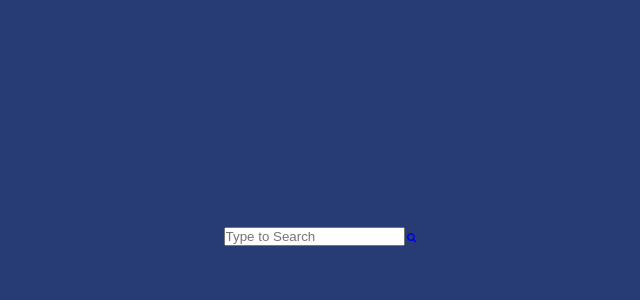
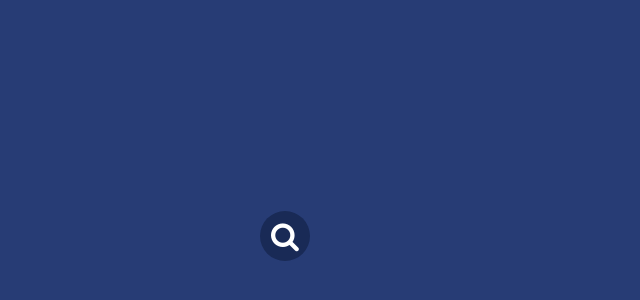
Before and after one commit to krmukesh1/Hidden_Search_Button, a plain HTML site: page index.html in a window 1280 px wide. Shown: the part 164-464 px from the top of the page, without its empty margins (320-960 px from the left). Drawn offline with Linux system fonts and the light colour scheme.

Commit message:
added codes

```diff
--- a/index.html
+++ b/index.html
@@ -13,7 +13,7 @@
   <body>
     <div class="searchBox">
       <input type="text" class="searchText" placeholder="Type to Search" />
-      <a href="#" class="searchBtn"> <i class="fa fa-search"></i> </a>
+      <a href="#" class="searchBtn"> <i class="fa fa-search fa-3x"></i> </a>
     </div>
   </body>
 </html>
--- a/style.css
+++ b/style.css
@@ -13,3 +13,43 @@ body {
   align-items: center;
   justify-content: center;
 }
+a,
+a:hover {
+  text-decoration: none;
+}
+.searchBox {
+  position: relative;
+  display: flex;
+  align-items: center;
+  justify-content: center;
+}
+.searchText {
+  width: 0rem;
+  border-radius: 5rem;
+  border: none;
+  outline: none;
+  transition: all 0.2s linear;
+}
+.searchText:focus {
+  outline: none;
+}
+.searchBtn {
+  width: 5rem;
+  height: 5rem;
+  background-color: #192a56;
+  color: #fff;
+  right: 1rem;
+  position: absolute;
+  display: grid;
+  place-items: center;
+  border-radius: 50%;
+}
+.searchBox:hover > .searchText {
+  width: 25rem;
+  padding: 2rem;
+  box-shadow: 0 2rem 2rem -1.5rem rgba(0, 0, 0, 0.5);
+}
+.searchBox:hover > .searchBtn {
+  background-color: #fff;
+  color: royalblue;
+}
```
